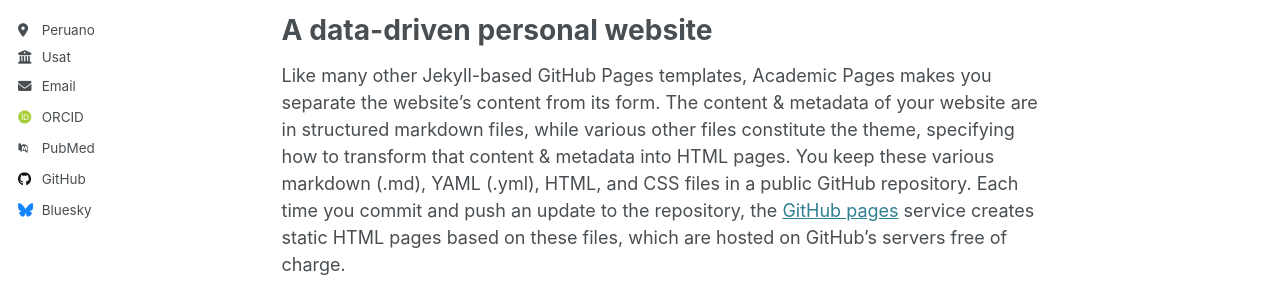
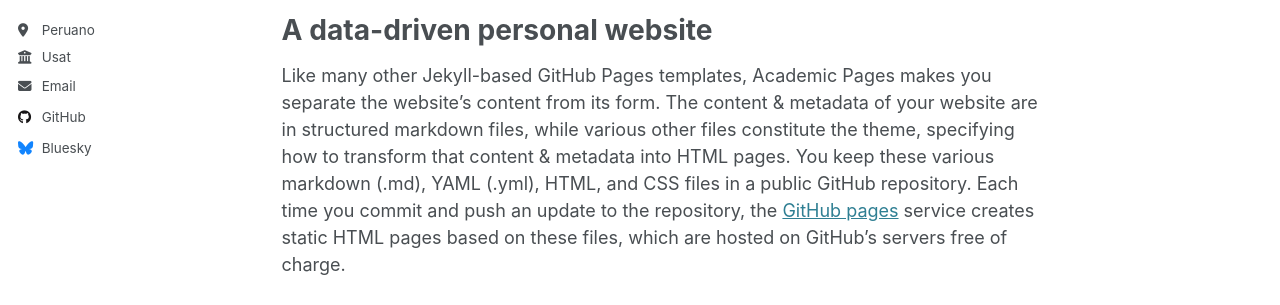
Before and after one commit to IngenieroBill/Cv, a Jekyll site: the page built from _pages/about.md, in a window 1280 px wide. Shown: the part 429-734 px from the top of the page. Built offline with Jekyll 4.4.1, drawn with Linux system fonts in a browser that asks for light colours; some web fonts are replaced.

```diff
--- a/_config.yml
+++ b/_config.yml
@@ -35,9 +35,9 @@
   arxiv            : # URL - Update with the correct link to your profile
   #googlescholar    : ""
   impactstory      : # URL
-  orcid            : "http://orcid.org/yourorcidurl"
+  #orcid            : "http://orcid.org/yourorcidurl"
   semantic         : # URL
-  pubmed           : "https://www.ncbi.nlm.nih.gov/pubmed/?term=john+snow"
+  #pubmed           : "https://www.ncbi.nlm.nih.gov/pubmed/?term=john+snow"
   researchgate     : # URL
   scopus           : # URL
 
```
